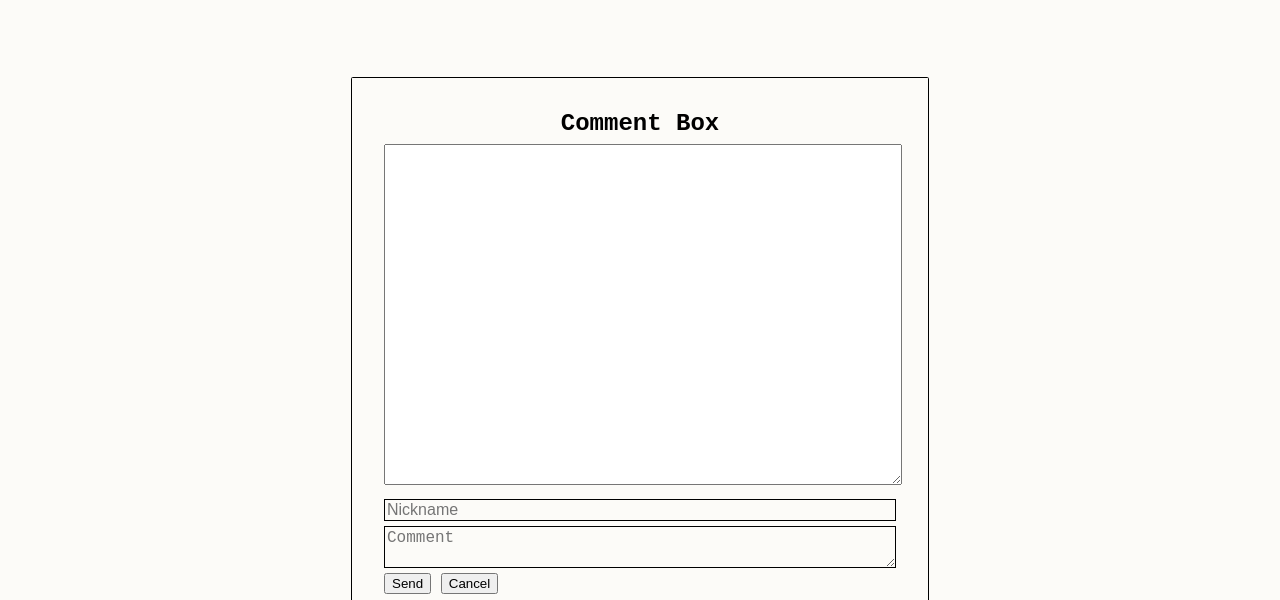
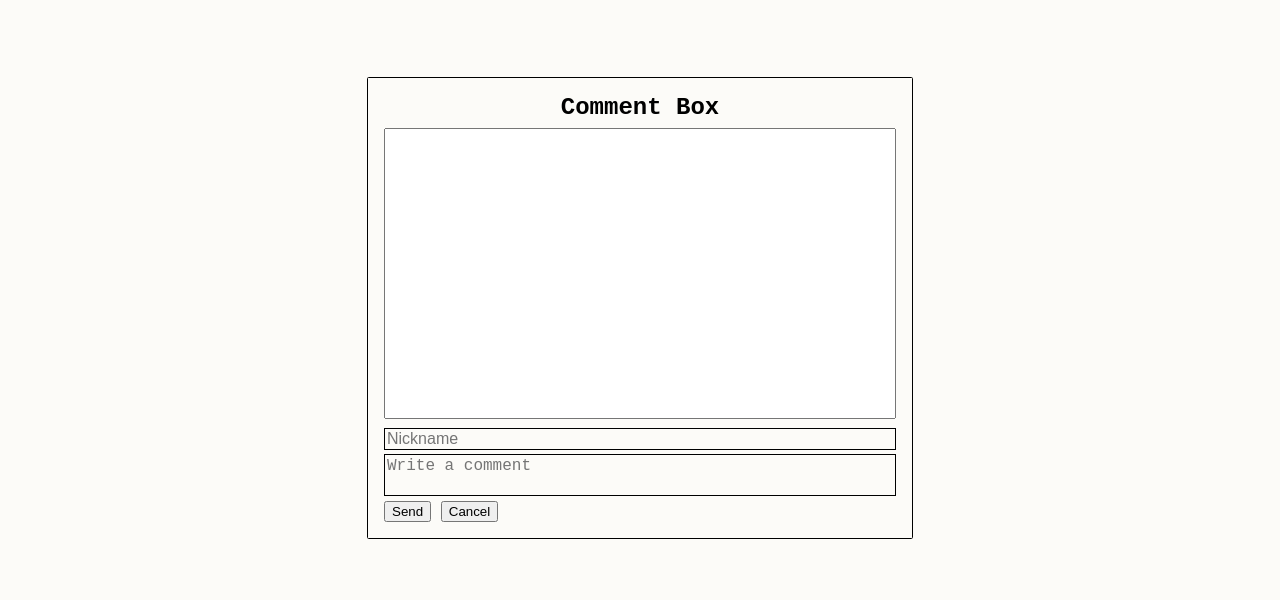
Before and after one commit to turilvs/webdebTraining, a website: page index.html in a window 1280 px wide. Shown: the part 1134-1734 px from the top of the page. Drawn offline with Linux system fonts and the light colour scheme.

Commit message:
paranneltu Comment Boxin responsiivisuutta

```diff
--- a/index.html
+++ b/index.html
@@ -108,16 +108,17 @@
         <h2>Comment Box</h2>
 
         <div class="comment-list">
-          <textarea></textarea>
+          <!-- <p class="output" id="output1"></p> -->
+          <textarea class="output" id="output1"></textarea>
         </div>
         <form>
           <div class="comment-data">
-            <input type="text" name="user" id="user" placeholder="Nickname" />
-            <textarea placeholder="Comment"></textarea>
+            <input id="nickname" type="text" placeholder="Nickname" />
+            <textarea id="comment" placeholder="Write a comment"></textarea>
           </div>
           <div class="comment-btn">
-            <button type="submit" value="comment">Send</button>
-            <button type="submit" value="cancel">Cancel</button>
+            <input type="button" id="send-btn" value="Send" />
+            <button id="cancel-btn" type="submit">Cancel</button>
           </div>
         </form>
       </div>
--- a/styles.css
+++ b/styles.css
@@ -139,7 +139,7 @@ footer {
   width: 80%;
   margin-top: 4em;
   margin-bottom: 4em;
-  padding: 2em;
+  padding: 1em;
   border-radius: .1em;
   border: 1px solid black;
 
@@ -152,19 +152,24 @@ footer {
 }
 
 .comment-list {
+  display: flex;
   margin-bottom: .3em;
 }
 
 .comment-list textarea {
   width: 100%;
-  padding-bottom: 60%;
+  aspect-ratio: 16/9;
   margin-bottom: .3em;
+  resize: none;
 }
 
 .comment-data {
   flex: 1;
   display: flex;
   flex-direction: column;
+}
+.comment-data textarea{
+  resize: none;
 }
 
 .comment-data textarea , .comment-data input{
```
